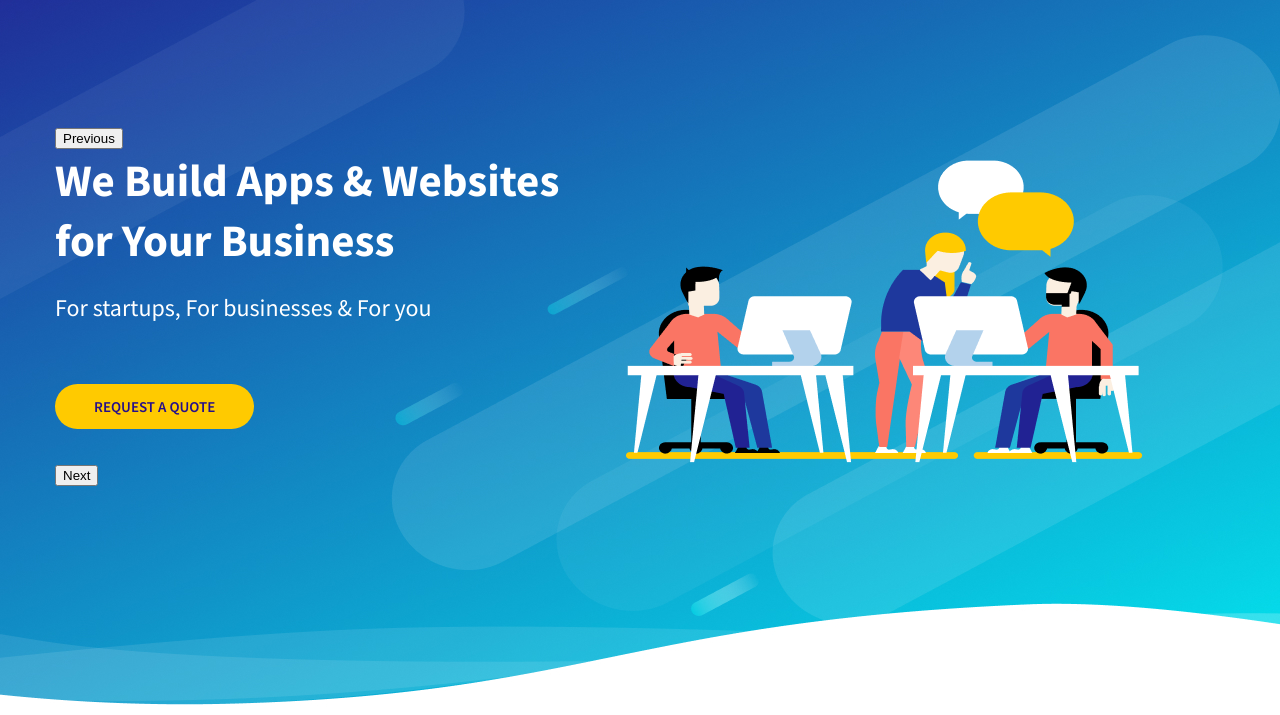
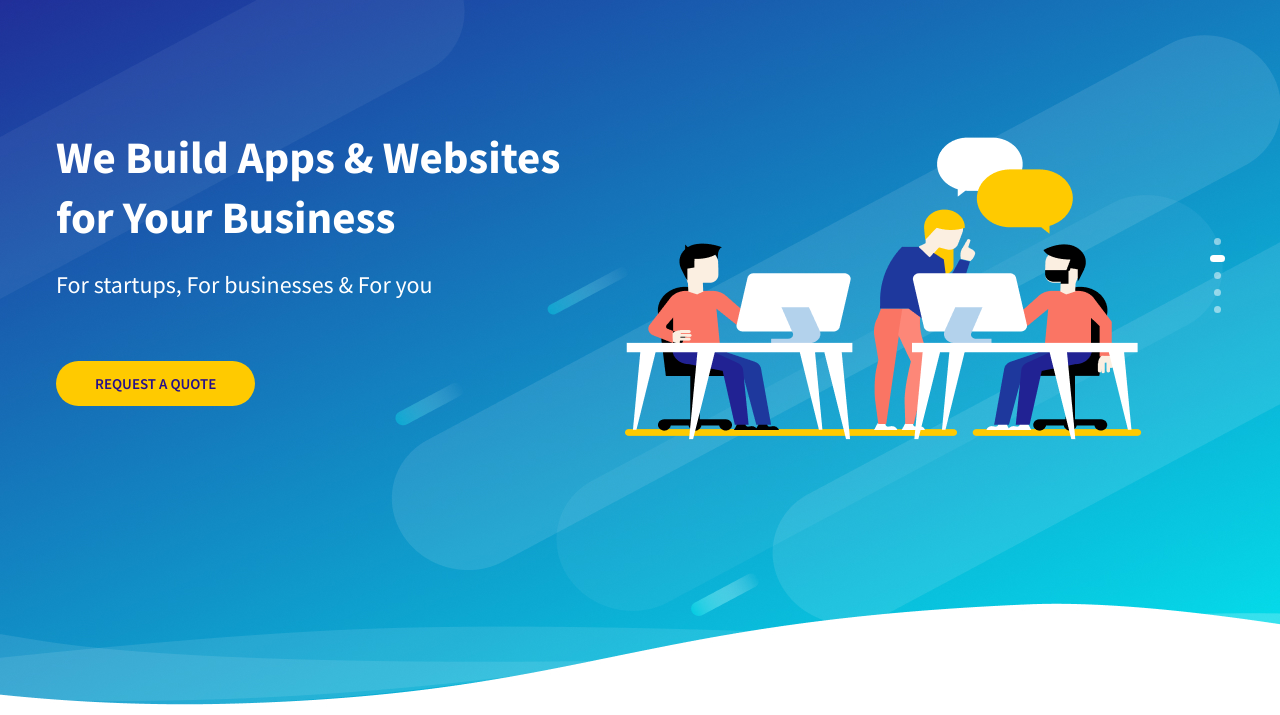
Before and after one commit to Evgen9/layot_marathon, a plain HTML site: page layout_marathon/index.html in a window 1280 px wide. Shown: the part 85-800 px from the top of the page. Drawn offline with nearby package versions, Linux system fonts and the light colour scheme.

Commit message:
Add files via upload

```diff
--- a/layout_marathon/css/style.css
+++ b/layout_marathon/css/style.css
@@ -110,3 +110,30 @@ a {
 .header-slider__item-images {
     margin: 10px 82px 0 0;
 }
+
+.header-dots {
+    list-style: none;
+    position: absolute;
+    right: 0;
+    top: 50%;
+}
+
+.header-dots button {
+    border: none;
+    background-color: #fff;
+    opacity: 0.5;
+    font-size: 0;
+    padding: 0;
+    width: 7px;
+    height: 7px;
+    border-radius: 3.5px;
+    cursor: pointer;
+    outline: none;
+    margin: 10px auto;
+    display: block;
+}
+
+.header-dots .slick-active button {
+    width: 15px;
+    opacity: 1;
+}
--- a/layout_marathon/index.html
+++ b/layout_marathon/index.html
@@ -128,6 +128,12 @@
 </header>
 
 
+
+<section class="specialised">
+  <!-- 1:47 -->
+</section>
+
+
   <script src="https://ajax.googleapis.com/ajax/libs/jquery/3.4.1/jquery.min.js"></script>
   <script src="js/slick.min.js"></script>
   <script src="js/main.js"></script>
--- a/layout_marathon/js/main.js
+++ b/layout_marathon/js/main.js
@@ -1,3 +1,9 @@
 $(function(){
-$('.header-slider').slick();
+$('.header-slider').slick({
+    arrows: false,
+    vertical: true,
+    dots: true,
+    dotsClass: 'header-dots',
+    autoplay: 2000,
 });
+});
```
